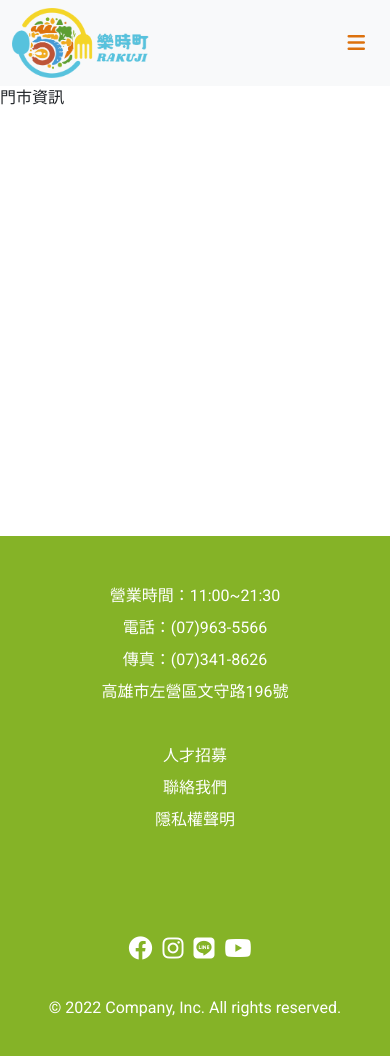
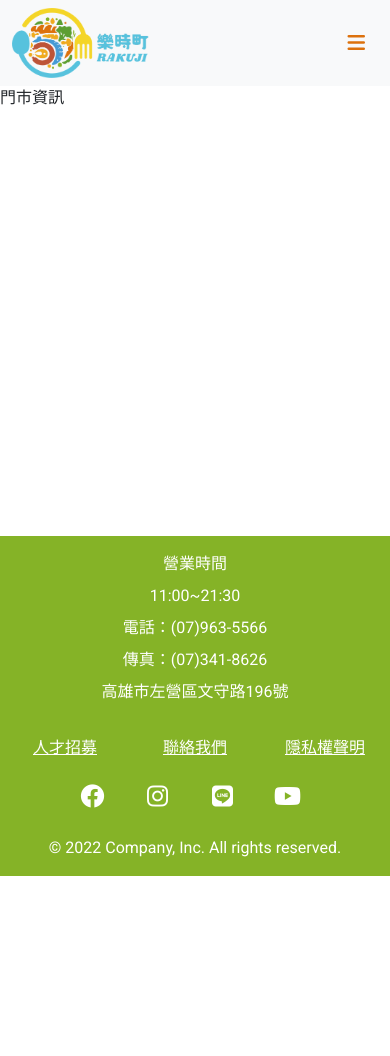
Before and after one commit to rakuji/rakuji, a React (Create React App) app: page /store in a window 390 px wide. Shown: the top 1056 px of the page. After the commit the page ends 876 px from the top, so only its background shows below. Built offline with nearby package versions, Linux system fonts and the light colour scheme.

Commit message:
0523
Footer

```diff
--- a/src/components/Footer.js
+++ b/src/components/Footer.js
@@ -95,12 +95,15 @@ function Footer() {
         </div>
       </div>
 
-      <div className="container py-5 bbbb">
+      <div className="container py-3 bbbb">
         <div className="text-center">
           <div className="col-12">
             <ul className="nav flex-column">
               <li className="nav-item mb-2">
-                <span className="p-0">營業時間：11:00~21:30</span>
+                <span className="p-0">營業時間</span>
+              </li>
+              <li className="nav-item mb-2">
+                <span className="p-0">11:00~21:30</span>
               </li>
               <li className="nav-item mb-2">
                 <span className="p-0">電話：(07)963-5566</span>
@@ -113,58 +116,51 @@ function Footer() {
                 <span className="p-0">高雄市左營區文守路196號</span>
               </li>
             </ul>
-          </div>
-
-          <div className="col-12">
-            <ul className="nav flex-column">
-              <li className="nav-item mb-2">
+            <ul className="nav  row align-items-center ">
+              <li className="nav-item ">
                 <div style={{ visibility: "hidden" }}>#</div>
               </li>
-
-              <li className="nav-item mb-2">
-                <a href="#" className="p-0">
+              <li className="nav-item col-4">
+                <a href="#" className="p-0 cccc">
                   人才招募
                 </a>
               </li>
-              <li className="nav-item mb-2">
+              <li className="nav-item col-4">
                 <a href="#" className="p-0">
                   聯絡我們
                 </a>
               </li>
-              <li className="nav-item mb-2">
+              <li className="nav-item col-4">
                 <a href="#" className="p-0">
                   隱私權聲明
                 </a>
               </li>
             </ul>
-          </div>
+            <ul className="nav  row align-items-center">
+              <li className="nav-item  ">
+                <div style={{ visibility: "hidden" }}>#</div>
+                <li className="nav-item row align-items-center">
+                <a href="#" className="p-0 col-2">
 
-          <div className="col-12">
-            <ul className="nav flex-column">
-              <li className="nav-item mb-2">
-                <div style={{ visibility: "hidden" }}>#</div>
+                </a>
+                <a href="#" className="p-0 col-2">
+                  <i className="fa-brands fa-facebook"></i>
+                </a>
+                <a href="#" className="p-0 col-2">
+                  <i className="fa-brands fa-instagram"></i>
+                </a>
+                <a href="#" className="p-0 col-2">
+                  <i className="fa-brands fa-line"></i>
+                </a>
+                <a href="#" className="p-0 col-2">
+                  <i className="fa-brands fa-youtube"></i>
+                </a>
+                <a href="#" className="p-0 col-2">
+
+                </a>
               </li>
-              <li className="nav-item mb-2">
-                <div style={{ visibility: "hidden" }}>#</div>
-              </li>
-              <li className="nav-item mb-2">
-                <div style={{ visibility: "hidden" }}>#</div>
               </li>
 
-              <li className="nav-item mb-2">
-                <a href="#" className="p-0">
-                  <i className="fa-brands fa-facebook"></i>
-                </a>
-                <a href="#" className="p-0">
-                  <i className="fa-brands fa-instagram"></i>
-                </a>
-                <a href="#" className="p-0">
-                  <i className="fa-brands fa-line"></i>
-                </a>
-                <a href="#" className="p-0">
-                  <i className="fa-brands fa-youtube"></i>
-                </a>
-              </li>
             </ul>
           </div>
         </div>
--- a/src/components/style.css
+++ b/src/components/style.css
@@ -90,4 +90,11 @@ p {
   .bbbb {
     display: block;
   }
+
+  footer a {
+    font-size: 1rem;
+    color: #fff;
+    text-decoration: underline;
+  }
+
 }
```
